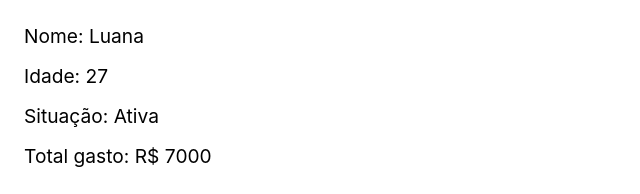
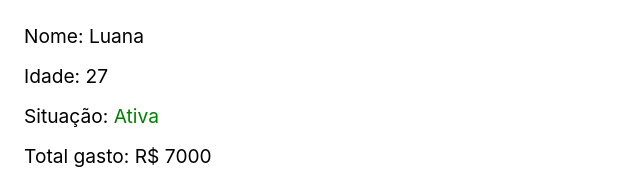
Before and after one commit to Chronoxpp/react_origamid, a React (Vite) app: page / in a window 1280 px wide. Shown: the top 194 px of the page, without its empty margins (0-640 px from the left). Built offline with nearby package versions, Linux system fonts and the light colour scheme.

Commit message:
Feat: implementa a atividade da aula 0207 do curso

```diff
--- a/src/App.jsx
+++ b/src/App.jsx
@@ -39,12 +39,15 @@ export default function App()
     0
   );
 
-  const styleSituacao = {"color": "--color-red"}
+  const styleSituacao = dados.ativa ? {color: "green"} : {color: "red"}
+
+  console.log(styleSituacao);
 
   return <div>
     <p>Nome: {dados.cliente}</p>
     <p>Idade: {dados.idade}</p>
     <p>Situação: <span style={styleSituacao}>{dados.ativa ? 'Ativa' : 'Inativa'}</span></p>
     <p>Total gasto: R$ {valorTotalCompras}</p>
+    <p>{(valorTotalCompras >= 10000) && 'Você está gastando muito!'}</p>
   </div>;
 };
```
